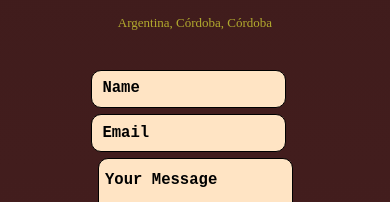
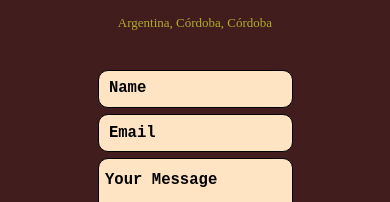
Before and after one commit to bosque-juan/portfolioreact, a React (Create React App) app: page / in a window 390 px wide. Shown: the part 3791-3993 px from the top of the page. Built offline with nearby package versions, Linux system fonts and the light colour scheme; a web font is replaced by a local one.

Commit message:
data input

```diff
--- a/src/presentational/Contact.module.css
+++ b/src/presentational/Contact.module.css
@@ -124,6 +124,7 @@ input {
   .dataInput {
     display: grid;
     width: 16rem;
+    justify-items: center;
   }
   .textArea {
     box-sizing: border-box;
@@ -131,7 +132,7 @@ input {
     width: 15rem;
   }
   input {
-    justify-items: center;
+
     width: 15rem;
   }
   .button {
```
